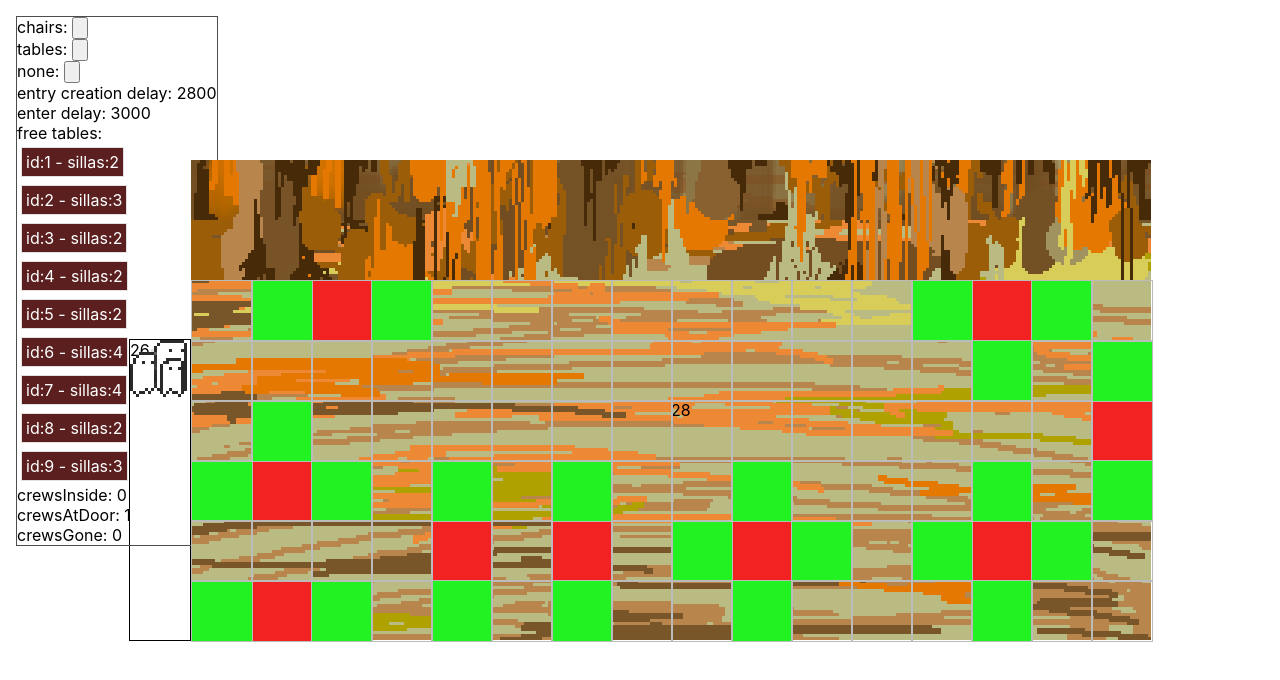
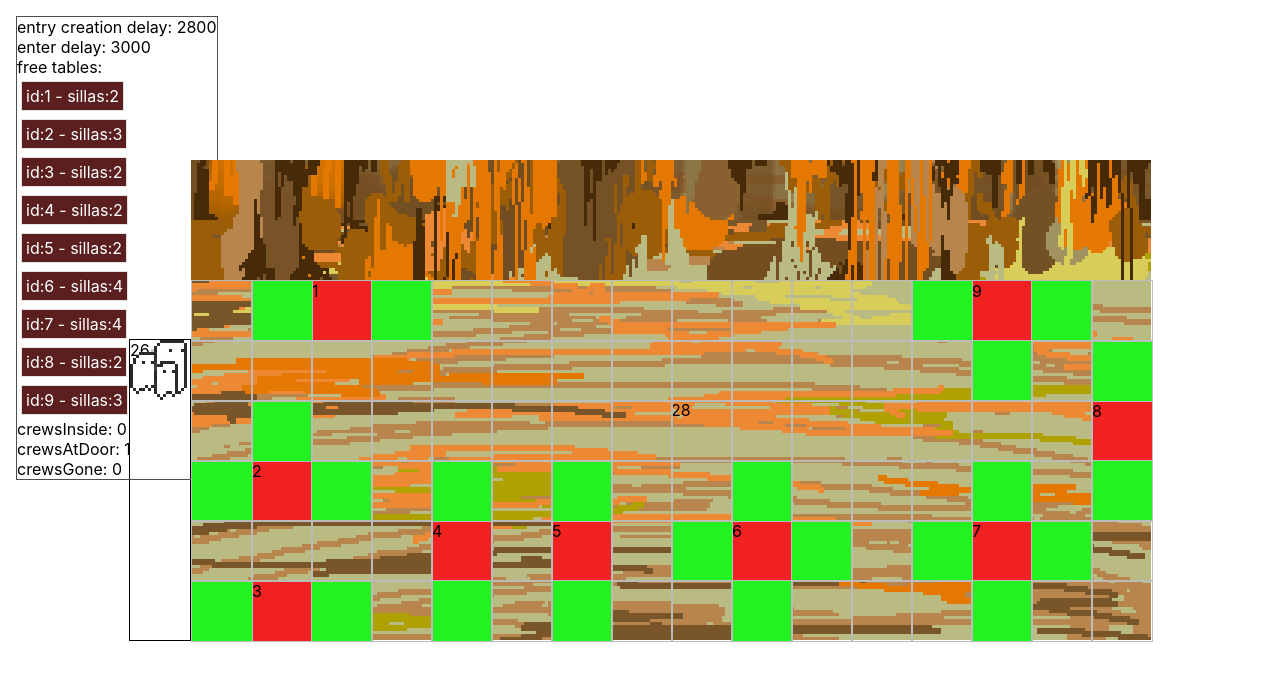
Before and after one commit to adolecumberri/the_bar, a React (Create React App) app in the folder the_bar/: page / in a window 1280 px wide. Shown: the top 680 px of the page. Built offline with nearby package versions, Linux system fonts and the light colour scheme.

Commit message:
fantasmas de la parte izquierda girados.

```diff
--- a/the_bar/src/animations.css
+++ b/the_bar/src/animations.css
@@ -1,7 +1,7 @@
 
 
 
-@keyframes iddle {
+@keyframes iddle-left {
     from {
         transform: translate3d(0px,0,0)
      }
@@ -10,6 +10,16 @@
      }
 }
 
+@keyframes iddle-right {
+    from {
+        transform: translate3d(0%,0,0)
+        scaleX(-1)
+     }
+     to {
+        transform: translate3d(-100%,0,0)
+        scaleX(-1)
+     }
+}
 
 /* horizontales. */
 @keyFrames iddle-archer {
--- a/the_bar/src/classes/Grid.ts
+++ b/the_bar/src/classes/Grid.ts
@@ -86,7 +86,7 @@ export class Grid {
       this.tables.push(gridBox);
 
       //Creación de sillas.
-      TABLES_LOCATIONS[i].chairs.forEach(({ col, row }) => {
+      TABLES_LOCATIONS[i].chairs.forEach(({ col, row, dir }) => {
         X = col;
         Y = row;
 
@@ -100,6 +100,7 @@ export class Grid {
           width,
           height,
           tableId,
+          dir,
           isOccupied: false,
           ...gridTypeConfig
         });
--- a/the_bar/src/classes/GridBoxesTypes.ts
+++ b/the_bar/src/classes/GridBoxesTypes.ts
@@ -62,9 +62,10 @@ class Chair extends GridBox {
   isOccupied?: boolean;
   hero?: IHeroCreated | null;
   tableId: number;
+  dir: "left" | "top" | "right" | "bottom";
   constructor(arg: IGridChair) {
     super(arg);
-
+    this.dir = arg.dir;
     this.isOccupied = arg.isOccupied || false;
     this.walkable = true;
     this.tableId = arg.tableId;
--- a/the_bar/src/componentes/Bar.tsx
+++ b/the_bar/src/componentes/Bar.tsx
@@ -44,13 +44,13 @@ const useStyles = makeStyles((tema: ITheme) => {
 
 interface IBarProps {
   barGrid: Grid;
-  triggerRender: boolean;
-  executeRenderLoop?: any; //TODO: Experimental
+  // triggerRender: boolean;
+  // executeRenderLoop?: any; //TODO: Experimental
 }
 
 const Bar: FC<IBarProps> = ({
   barGrid: { hashGrid: barGrid, triggerUpdate },
-  triggerRender,
+  // triggerRender,
 }) => {
   const { container, counter } = useStyles();
 
@@ -92,10 +92,11 @@ const Bar: FC<IBarProps> = ({
           break;
 
         case "chair":
-          if ((barGrid[coord] as Chair).isOccupied) {
+          let thisChair = barGrid[coord] as Chair;
+          if (thisChair.isOccupied) {
             //silla ocupada
-            let hero = (barGrid[coord] as Chair).hero;
-            console.log((barGrid[coord] as Chair).hero);
+            let hero = thisChair.hero;
+
             div = (
               <div
                 className=""
@@ -113,7 +114,9 @@ const Bar: FC<IBarProps> = ({
                     src={(hero?.img?.img as HTMLImageElement).src }
                     style={{
                       height: "100%",
-                      animation: `iddle 1s steps(${hero?.img.steps}) infinite`,
+                      position: "absolute",
+                      animation: `iddle-${thisChair.dir} 1s steps(${hero?.img.steps}) infinite`,
+                      // transform: thisChair.dir === "right" ? 'scaleX(-1)' : undefined,
                     }}
                   />
                 </div>
@@ -142,7 +145,9 @@ const Bar: FC<IBarProps> = ({
                   ...divStyle,
                   backgroundColor: barGrid[coord].color
                 } as any
-              } />
+              } >
+                <span>{(barGrid[coord] as Table).tableId}</span>
+                </div>
           );
 
           break;
--- a/the_bar/src/componentes/Screen.tsx
+++ b/the_bar/src/componentes/Screen.tsx
@@ -42,7 +42,7 @@ const Screen: FC = () => {
   const [pixelSize, setPixelSize] = useState(pixelSizeQuery(windowWidth));
   const [themeState, setThemeState] = useState(THEME);
 
-  const [triggerRender, setTriggerRender] = useState(false); //Trigger a canvas render
+  // const [triggerRender, setTriggerRender] = useState(false); //Trigger a canvas render
 
   const [barGrid, setBarGrid] = useState<Grid>(new Grid());
 
@@ -156,21 +156,21 @@ const Screen: FC = () => {
     <>
       <StyleContext.Provider value={themeState}>
         <Debugger
-          highlightChairs={() => {
-            barGrid?.highlight("chair");
-            setTriggerRender(!triggerRender);
-            // setBarGrid(new Grid(barGrid?.hashGrid));
-          }}
-          highlightTables={() => {
-            barGrid?.highlight("table");
-            setTriggerRender(!triggerRender);
-            // setBarGrid(new Grid(barGrid?.hashGrid));
-          }}
-          stopHighlighting={() => {
-            barGrid?.stopHighlighting();
-            setTriggerRender(!triggerRender);
-            // setBarGrid(new Grid(barGrid?.hashGrid));
-          }}
+          // highlightChairs={() => {
+          //   barGrid?.highlight("chair");
+          //   // setTriggerRender(!triggerRender);
+          //   // setBarGrid(new Grid(barGrid?.hashGrid));
+          // }}
+          // highlightTables={() => {
+          //   barGrid?.highlight("table");
+          //   // setTriggerRender(!triggerRender);
+          //   // setBarGrid(new Grid(barGrid?.hashGrid));
+          // }}
+          // stopHighlighting={() => {
+          //   barGrid?.stopHighlighting();
+          //   // setTriggerRender(!triggerRender);
+          //   // setBarGrid(new Grid(barGrid?.hashGrid));
+          // }}
           delay={goToEntryDelay}
           enterDelay = {checkEnterDelay}
           tables={barGrid.hashGrid && barGrid.getFreeTables()}
@@ -181,7 +181,7 @@ const Screen: FC = () => {
         <BarEntry crewsAtDoor={crewsAtDoor} />
         <Bar
           barGrid={barGrid as Grid}
-          triggerRender={triggerRender}
+          // triggerRender={triggerRender}
         // executeRenderLoop={executeRenderLoop}
         />
       </StyleContext.Provider>
--- a/the_bar/src/constants/constants.ts
+++ b/the_bar/src/constants/constants.ts
@@ -58,11 +58,13 @@ const TABLES_LOCATIONS: ITable[] = [
     chairs: [
       {
         col: 1,
-        row: 0
+        row: 0,
+        dir: "left"
       },
       {
         col: 3,
-        row: 0
+        row: 0,
+        dir: "right"
       }
     ]
   },
@@ -74,15 +76,18 @@ const TABLES_LOCATIONS: ITable[] = [
     chairs: [
       {
         col: 0,
-        row: 3
+        row: 3,
+        dir: "left"
       },
       {
         col: 1,
-        row: 2
+        row: 2,
+        dir: "top"
       },
       {
         col: 2,
-        row: 3
+        row: 3,
+        dir: "right"
       }
     ]
   },
@@ -94,11 +99,13 @@ const TABLES_LOCATIONS: ITable[] = [
     chairs: [
       {
         col: 0,
-        row: 5
+        row: 5,
+        dir: "left"
       },
       {
         col: 2,
-        row: 5
+        row: 5,
+        dir: "right"
       }
     ]
   },
@@ -110,11 +117,13 @@ const TABLES_LOCATIONS: ITable[] = [
     chairs: [
       {
         col: 4,
-        row: 3
+        row: 3,
+        dir: "top"
       },
       {
         col: 4,
-        row: 5
+        row: 5,
+        dir: "bottom"
       }
     ]
   },
@@ -126,11 +135,13 @@ const TABLES_LOCATIONS: ITable[] = [
     chairs: [
       {
         col: 6,
-        row: 3
+        row: 3,
+        dir: "top"
       },
       {
         col: 6,
-        row: 5
+        row: 5,
+        dir: "bottom"
       }
     ]
   },
@@ -142,19 +153,23 @@ const TABLES_LOCATIONS: ITable[] = [
     chairs: [
       {
         col: 9,
-        row: 3
+        row: 3,
+        dir: "top"
       },
       {
         col: 8,
-        row: 4
+        row: 4,
+        dir: "left"
       },
       {
         col: 9,
-        row: 5
+        row: 5,
+        dir: "bottom"
       },
       {
         col: 10,
-        row: 4
+        row: 4,
+        dir: "right"
       }
     ]
   },
@@ -166,19 +181,23 @@ const TABLES_LOCATIONS: ITable[] = [
     chairs: [
       {
         col: 13,
-        row: 3
+        row: 3,
+        dir: "top"
       },
       {
         col: 12,
-        row: 4
+        row: 4,
+        dir: "left"
       },
       {
         col: 13,
-        row: 5
+        row: 5,
+        dir: "bottom"
       },
       {
         col: 14,
-        row: 4
+        row: 4,
+        dir: "right"
       }
     ]
   },
@@ -190,11 +209,13 @@ const TABLES_LOCATIONS: ITable[] = [
     chairs: [
       {
         col: 15,
-        row: 1
+        row: 1,
+        dir: "top"
       },
       {
         col: 15,
-        row: 3
+        row: 3,
+        dir: "bottom"
       }
     ]
   },
@@ -206,15 +227,18 @@ const TABLES_LOCATIONS: ITable[] = [
     chairs: [
       {
         col: 12,
-        row: 0
+        row: 0,
+        dir: "left"
       },
       {
         col: 13,
-        row: 1
+        row: 1,
+        dir: "bottom"
       },
       {
         col: 14,
-        row: 0
+        row: 0,
+        dir: "right"
       }
     ]
   },
--- a/the_bar/src/interfaces/IGridCell.ts
+++ b/the_bar/src/interfaces/IGridCell.ts
@@ -23,7 +23,8 @@ export interface IGridChair extends IGridBox {  //TODO: no hace falta
   isOccupied: boolean;
   hero?: any; //todo: interfaz de heroe
   tableId: number;
-  direction?: ""
+  dir: "left" | "top" | "right" | "bottom",
+
 }
 
 export interface IGridTable extends IGridBox { //TODO: no hace falta
--- a/the_bar/src/interfaces/ITables.ts
+++ b/the_bar/src/interfaces/ITables.ts
@@ -1,7 +1,8 @@
 
 export interface IChair {
     col: number,
-    row: number
+    row: number,
+    dir: "top" | "right" | "left" | "bottom";
 }
 
 export interface ITable {
```
